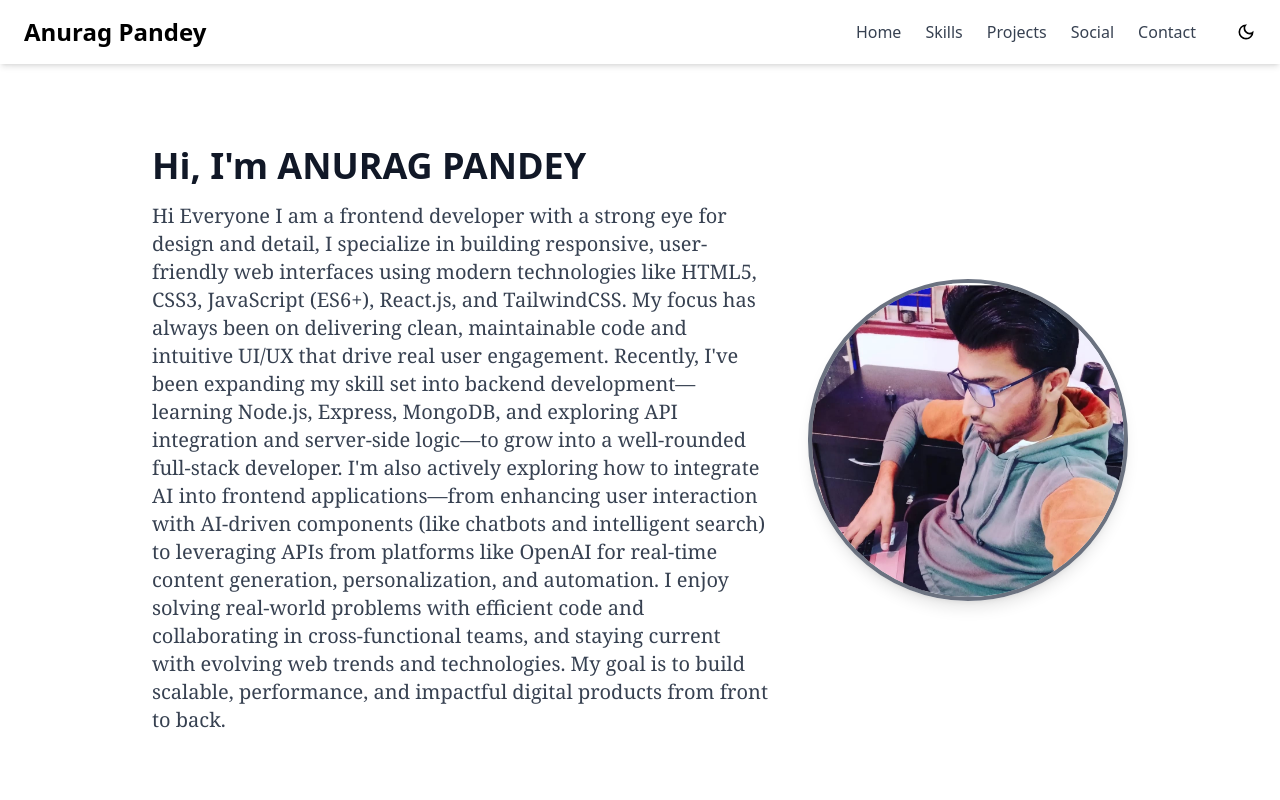
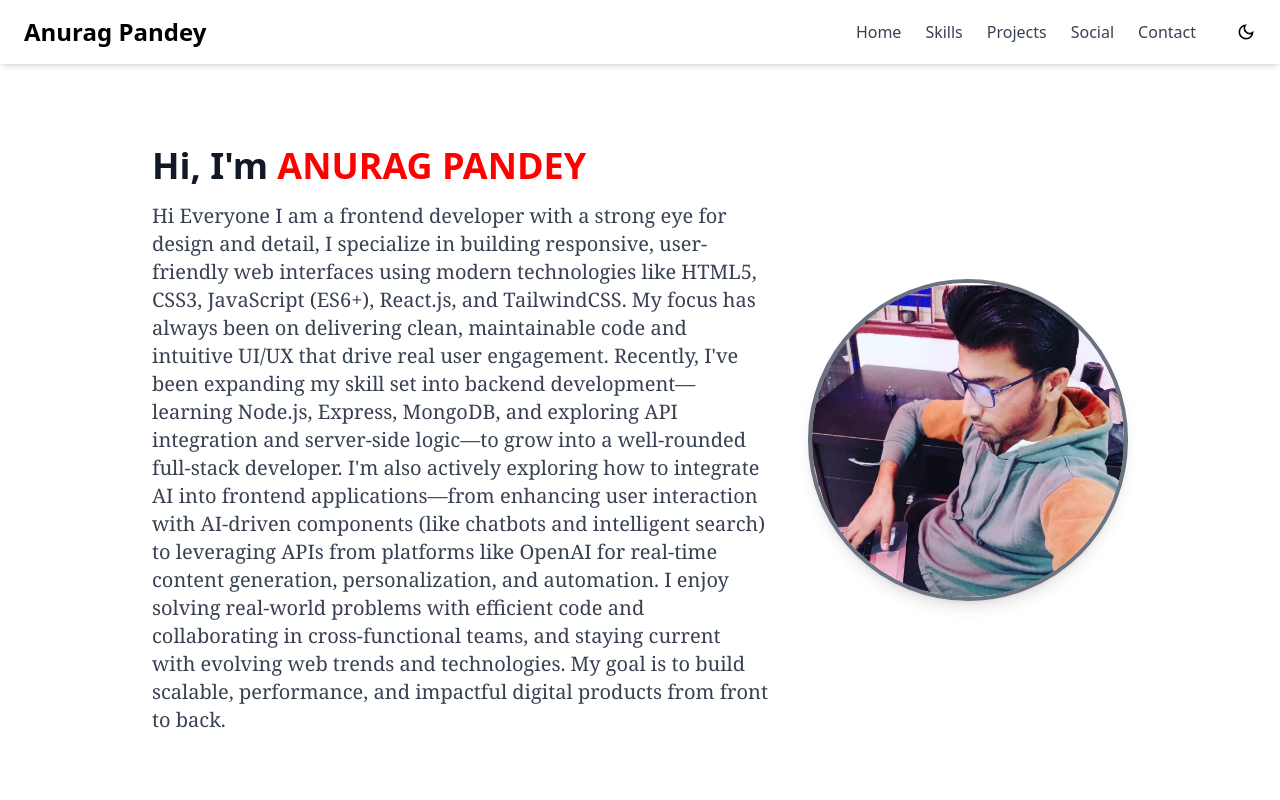
Before and after one commit to DeveloperAnurag26/MyPortfolio, a React (Vite) app: page / in a window 1280 px wide. Shown: the top 800 px of the page. Built offline with nearby package versions, Linux system fonts and the light colour scheme.

Commit message:
added Project

```diff
--- a/src/Components/Hero.jsx
+++ b/src/Components/Hero.jsx
@@ -16,7 +16,7 @@ export default function Hero() {
                 className="md:w-1/2"
             >
                 <h1 className="text-4xl font-bold text-gray-900 dark:text-white">
-                    Hi, I'm ANURAG PANDEY
+                    Hi, I'm <span style={{color: 'red'}}>ANURAG PANDEY</span>
                 </h1>
                 <p className="mt-4 font-serif text-xl text-gray-700 dark:text-gray-300">
                     Hi Everyone I am a frontend developer with a strong eye for design and detail, I specialize in building responsive, user-friendly web interfaces using modern technologies like HTML5, CSS3, JavaScript (ES6+), React.js, and TailwindCSS. My focus has always been on delivering clean, maintainable code and intuitive UI/UX that drive real user engagement.
--- a/src/Components/Projects.jsx
+++ b/src/Components/Projects.jsx
@@ -1,7 +1,9 @@
 // src/components/Projects.jsx
 import Ecommerce from "../assets/Ecommerce.png";
 import project2 from "../assets/project2.png";
-import tic from "../assets/tic.png";
+import Food_App from "../assets/Food_App.png";
+
+
 
 export default function Projects() {
   const projects = [
@@ -20,8 +22,8 @@ export default function Projects() {
     {
       title: "Tic-Tac-Toe Game",
       desc: "Creating a tic-tac-toe where you can play and check result.",
-      img: tic,
-      link: "https://tictactoegameanurag.netlify.app/",
+      img: Food_App,
+      link: "https://food-website-in-reactjs.vercel.app/",
     },
   ];
 
```
Also changed, not shown: src/assets/Food_App.png (added).
